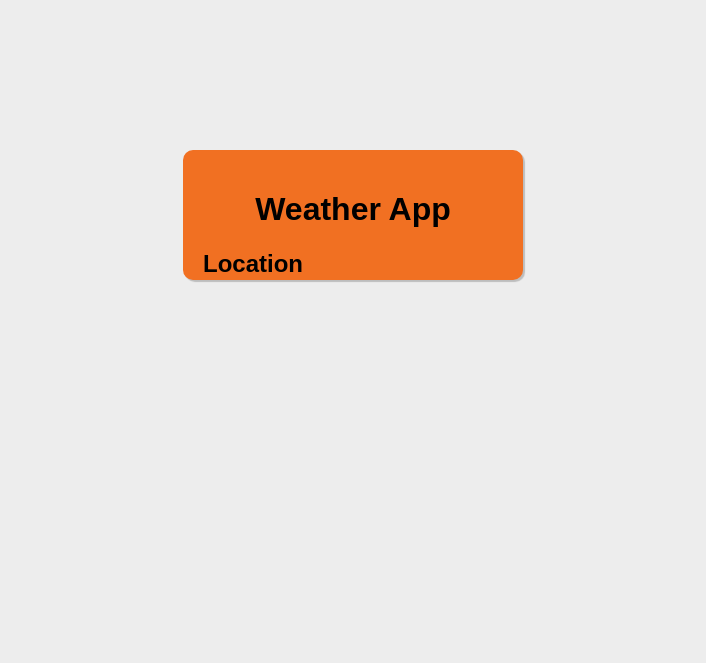
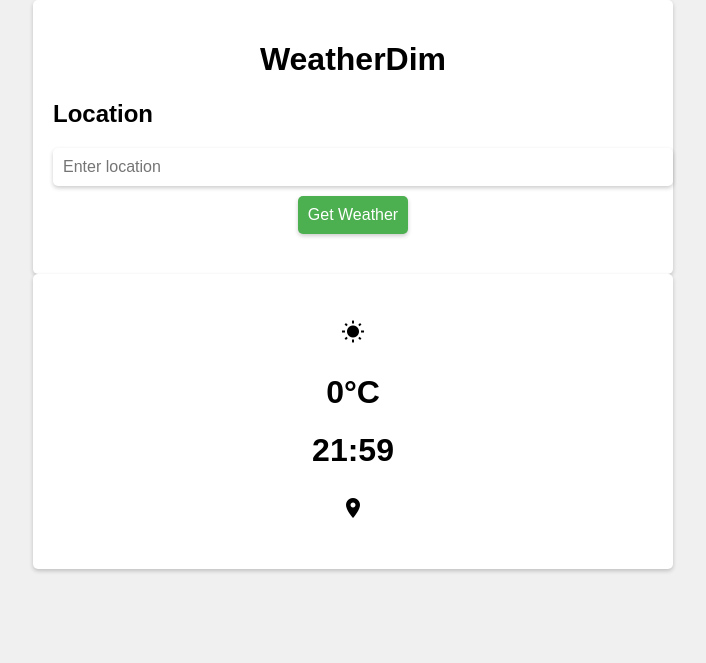
Before and after one commit to DKMld/WeatherApp, a Django app: page / in a window 1280 px wide. Shown: the top 663 px of the page, without its empty margins (287-993 px from the left). Run offline with Django 4.2, Linux system fonts and the light colour scheme; data that the repository does not hold is empty.

Commit message:
'added_search_by_location'

```diff
--- a/WeatherApp/weather/urls.py
+++ b/WeatherApp/weather/urls.py
@@ -4,5 +4,5 @@ from django.urls import path
 from WeatherApp.weather import views as weather_views
 
 urlpatterns = [
-    path('', weather_views.home_page),
+    path('', weather_views.home_page, name='home_page'),
 ]
--- a/WeatherApp/weather/views.py
+++ b/WeatherApp/weather/views.py
@@ -7,16 +7,24 @@ import json
 
 def home_page(request):
 
-    if request.method == 'post':
-        ...
+    if request.method == 'POST':
+        city_input = request.POST.get('city_input')
+        weather_data = get_weather_data(request, city_input)
 
+        context = {
+            'temp': math.ceil(weather_data['main']['temp']),
+            'description': weather_data['weather'][0]['main'],
+            'city': city_input,
 
-    city = get_user_location()
-    weather_data = get_weather_data(request, city)
+        }
+        return render(request, 'home_page.html', context)
+
+    user_current_location = get_user_location()
+    weather_data = get_weather_data(request, user_current_location['city'])
     context = {
         'temp': math.ceil(weather_data['main']['temp']),
         'description': weather_data['weather'][0]['main'],
-        'city': city,
+        'city': user_current_location['city'],
     }
 
     return render(request, 'home_page.html', context)
@@ -44,10 +52,12 @@ def get_ip():
 def get_user_location():
     ip_address = get_ip()
     response = requests.get(f'https://ipapi.co/{ip_address}/json/').json()
+
     location_data = {
         "ip": ip_address,
         "city": response.get("city"),
         "region": response.get("region"),
         "country": response.get("country_name")
     }
-    return location_data['city']
+    print(location_data)
+    return location_data
--- a/static/home_page_style.css
+++ b/static/home_page_style.css
@@ -65,133 +65,10 @@ h1 {
   font-weight: bold;
 }
 
-body{
-    background-color: #ededed;
-}
 
-.container{
-    overflow: hidden;
-    z-index: 10;
-    position: relative;
-    margin: 150px auto;
-    height: 90px;
-    width: 300px;
-    background-color: #F17022;
-    border-radius: 10px;
-    box-shadow: 2px 2px 1px rgba(0,0,0,0.2);
-}
 
 
 /*  BACKGROUND  */
 
-.Circle1{
-    z-index: 100;
-    position: absolute;
-    height: 80px;
-    width: 80px;
-    right: -20px;
-    top: -30px;
-    border-radius: 50%;
-    background-color: rgba(253,184,19,1);
-    animation: enlarge;
-    animation-duration: 5s;
-    animation-iteration-count: infinite;
-}
-
-.Circle2{
-    z-index: 80;
-    position: absolute;
-    height: 150px;
-    width: 150px;
-    right: -50px;
-    top: -70px;
-    border-radius: 50%;
-    background-color: rgba(246,140,31,0.7);
-
-    animation: enlarge;
-    animation-duration: 7s;
-    animation-iteration-count: infinite;
-}
-
-.Circle3{
-    z-index: 50;
-    position: absolute;
-    height: 200px;
-    width: 200px;
-    right: -50px;
-    top: -100px;
-    border-radius: 50%;
-    background-color: rgba(241,125,45,0.7);
-
-    animation: enlarge;
-    animation-duration: 10s;
-    animation-iteration-count: infinite;
-}
-
-
 
 /*  CONTENT  */
-
-.sun{
-    z-index: 1000;
-    font-size: 15px !important;
-}
-
-.Condition{
-    z-index: 1000;
-    position: absolute;
-    font-family: "Roboto", sans-serif;
-    font-weight: 100;
-    font-size: 20px;
-    left: 20px;
-    top: 10px;
-}
-
-.Temp{
-    z-index: 1000;
-    position: absolute;
-    font-family: "Roboto", sans-serif;
-    font-size: 35px;
-    font-weight: 400;
-    left: 20px;
-    bottom: 5px;
-}
-
-#F{
-    z-index: 1000;
-    font-family: "Roboto",sans-serif;
-    font-weight: 100;
-    font-size: 30px;
-}
-
-
-.Time{
-    z-index: 1000;
-    position: absolute;
-    font-family: "Noto Sans", sans-serif;
-    font-size: 18px;
-    font-weight: 200;
-    right: 20px;
-    top: 10px;
-}
-
-.locationIcon{
-    z-index: 1000;
-    font-size: 10px !important;
-}
-
-.Location{
-    z-index: 1000;
-    position: absolute;
-    font-family: "Noto Sans", sans-serif;
-    font-size: 12px;
-    font-weight: 200;
-    right: 20px;
-    bottom: 15px;
-}
-
-@keyframes enlarge{
-    50%{
-        transform: scale(1.2);
-    }
-}
--- a/templates/home_page.html
+++ b/templates/home_page.html
@@ -4,36 +4,36 @@
 <!DOCTYPE html>
 <html lang="en">
 
-
-
 <head>
     <meta charset="UTF-8">
     <title>Title</title>
     <link rel="stylesheet" href="{% static 'home_page_style.css' %}">
+    <link rel="stylesheet" type="text/css" href="style.css">
+    <link href='https://fonts.googleapis.com/css?family=Roboto' rel='stylesheet' type='text/css'>
+    <link href='https://fonts.googleapis.com/css?family=Noto+Sans' rel='stylesheet' type='text/css'>
+    <link href="https://fonts.googleapis.com/icon?family=Material+Icons" rel="stylesheet">
 </head>
 
 
 
 <body>
-<body>
 
-
-<div class="container">
-      <h1>Weather App</h1>
+    <div class="container">
+      <h1>WeatherDim</h1>
       <div class="location">
         <h2>Location</h2>
-        <input type="text" placeholder="Enter location">
-        <button>Get Weather</button>
+
+          <form action="{% url 'home_page' %}" method="post">
+            {% csrf_token %}
+            <input name="city_input" type="text" placeholder="Enter location">
+            <button type="submit">Get Weather</button>
+          </form>
+
       </div>
 
-    <head>
-  <link rel="stylesheet" type="text/css" href="style.css">
-  <link href='https://fonts.googleapis.com/css?family=Roboto' rel='stylesheet' type='text/css'>
-  <link href='https://fonts.googleapis.com/css?family=Noto+Sans' rel='stylesheet' type='text/css'>
-  <link href="https://fonts.googleapis.com/icon?family=Material+Icons" rel="stylesheet">
-</head>
-<body>
-  <div class="container">
+    </div>
+
+    <div class="container">
     <div class="background">
       <div class="Circle1"></div>
       <div class="Circle2"></div>
@@ -45,19 +45,17 @@
         <h1 class="Location"><i class="material-icons locationIcon">place</i>{{ city }}</h1>
       </div>
     </div>
-</body>
+    </div>
+
+
 
     <script>
         var today = new Date();
         var time = today.getHours() + ":" + today.getMinutes()
-
         document.getElementById('time').innerHTML=time
     </script>
 
 
-
-
-</body>
 </body>
 
 
```
